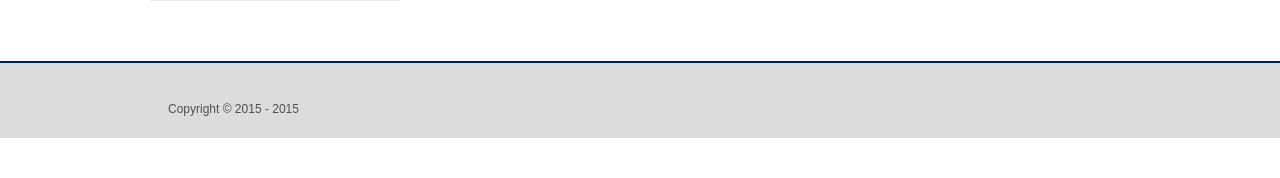
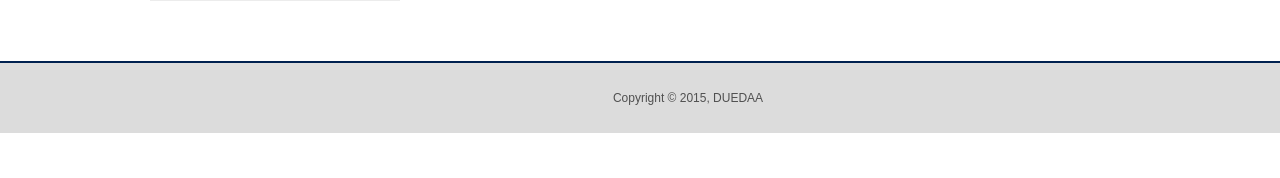
Before and after one commit to Luna2873/alumin, a PHP site: page /index.php in a window 1280 px wide. Shown: the part 622-800 px from the top of the page. Run offline with PHP 8.4, Linux system fonts and the light colour scheme; some libraries are stand-ins or nearby versions.

Commit message:
footer / css
Update copyright with year and name

```diff
--- a/duedaana/index.php
+++ b/duedaana/index.php
@@ -42,7 +42,7 @@ $account = new Account($_GET, $_POST);
 								</a>
 							</div>
 						</div>
-						<div class="slideshow-controls"><a href="#" class="activeSlide">1</a></div>
+						<div class="slideshow-controls"><a href="#" class="activeSlide"></a></div>
 					</div>
 					<div>
 						<p>Our years spent studying at Economics department of university of Dhaka, has been the happiest for a lot of us.
--- a/duedaana/page/footer.txt
+++ b/duedaana/page/footer.txt
@@ -1,6 +1,6 @@
 		<div id="footer">
-            <div class="wrap">
-				Copyright &#169 <?php echo '2015 - ' . date('Y');?>
+            <div class="wrap center">
+				Copyright &#169 <?php echo date('Y');?>, DUEDAA
 			</div>
 		</div>
 		<script src="https://www.google.com/jsapi" type="text/javascript" ></script>
--- a/duedaana/style.css
+++ b/duedaana/style.css
@@ -158,14 +158,15 @@ a {
 #footer {
 	background: #dcdcdc;
 	border-top: 2px solid #002150;
-	min-width: 980px;
+	min-width: 100%;
 	font-size: 12px;
+    line-height: 30px;
 	overflow: hidden;
 	color: #505050
 }
 #footer .wrap {
-	padding: 39px 12px 20px 48px;
-	width: 980px;
+	padding: 20px 12px 20px 48px;
+	width: 100%;
 	margin: 0 auto;
 	overflow: hidden
 }
```
